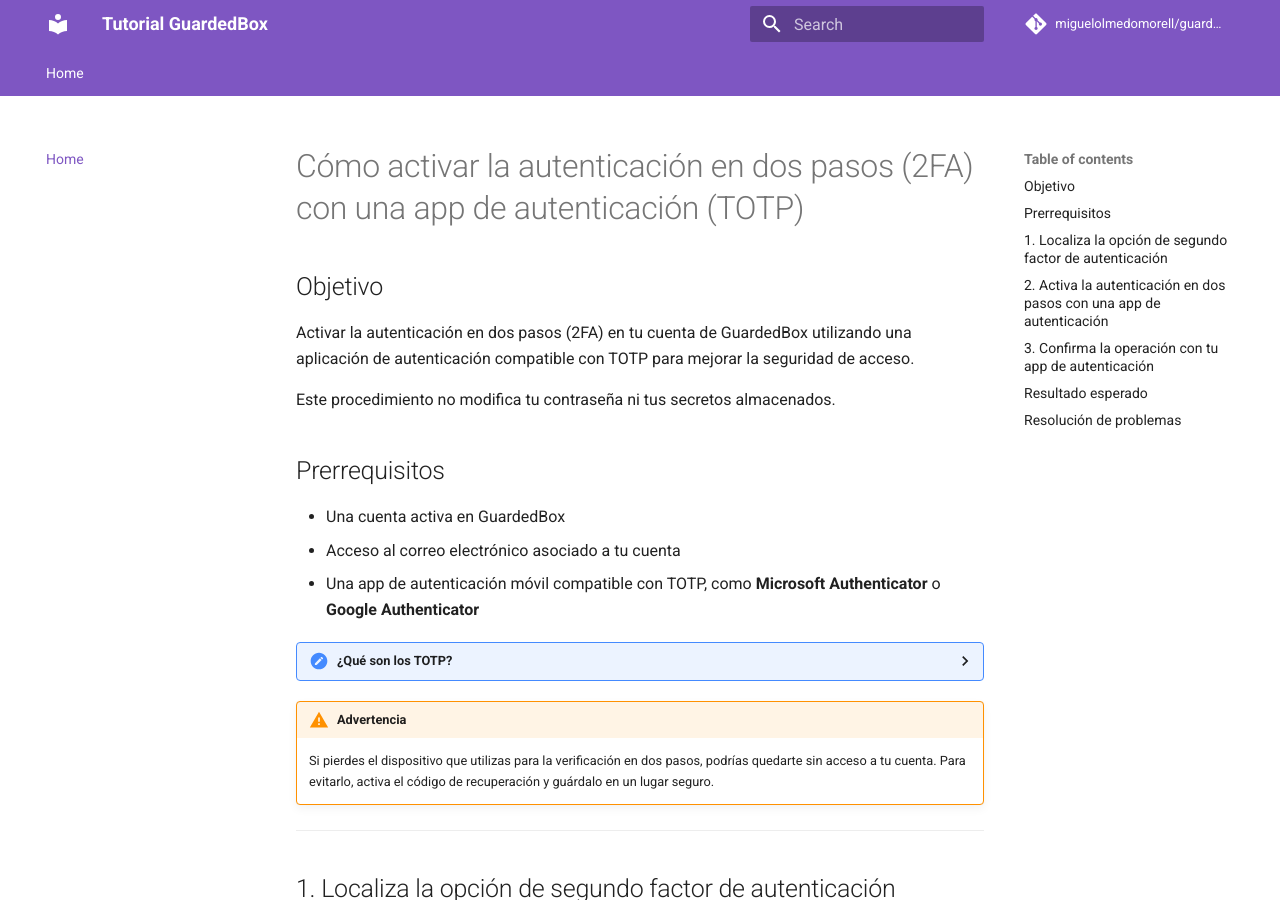
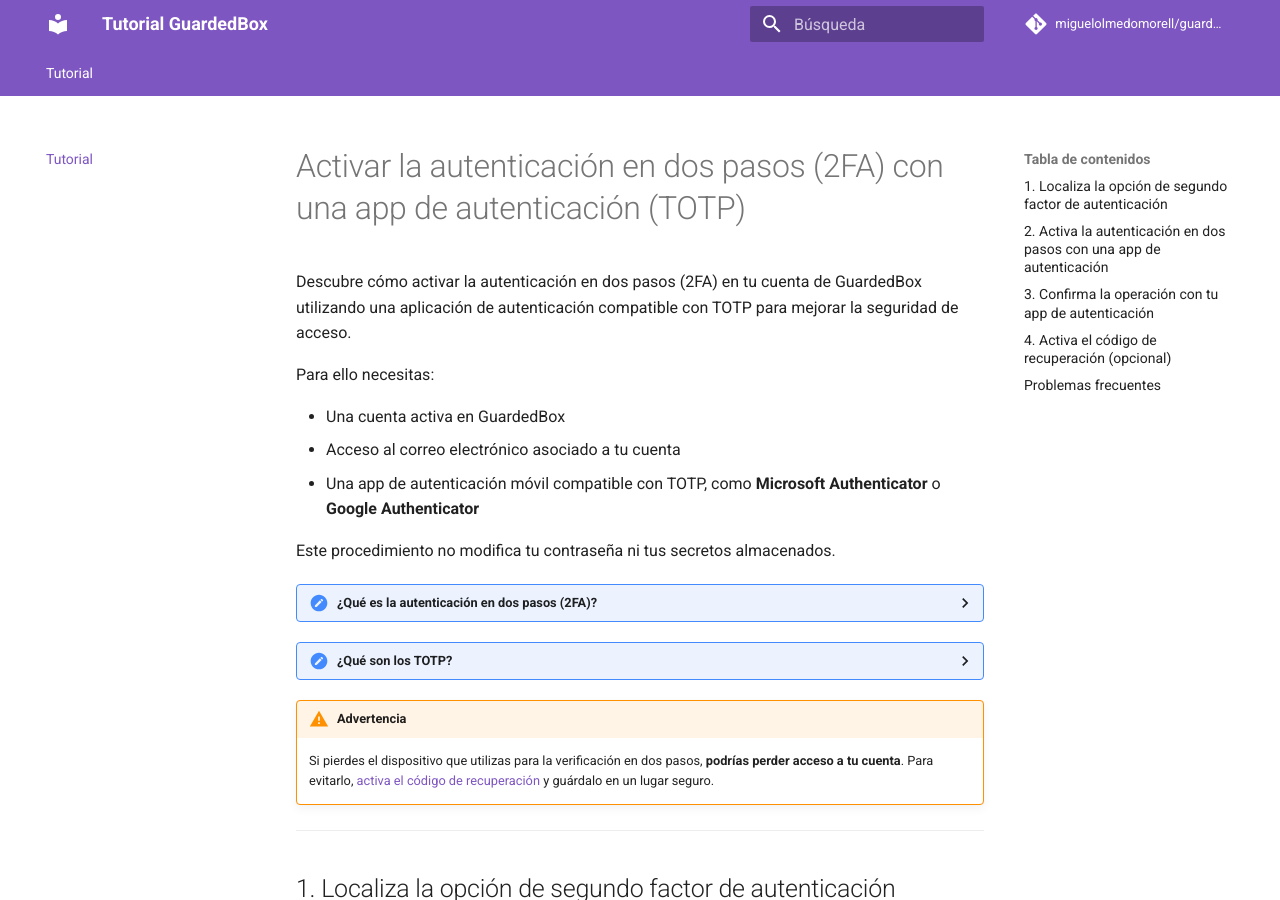
Before and after one commit to MiguelOlmedoMorell/guardedbox-test, an MkDocs documentation site: the page built from docs/index.md, in a window 1280 px wide and 900 px high. Built offline with MkDocs 1.6.1 and Material for MkDocs 9.7.7, drawn with Linux system fonts in a browser that asks for light colours; comment, search, counter and statistics services are not loaded; some of the changed text lies outside the part shown.

Commit message:
Second draft

```diff
--- a/docs/index.md
+++ b/docs/index.md
@@ -1,16 +1,22 @@
-# Cómo activar la autenticación en dos pasos (2FA) con una app de autenticación (TOTP)
+# Activar la autenticación en dos pasos (2FA) con una app de autenticación (TOTP)
 
-## Objetivo
+Descubre cómo activar la autenticación en dos pasos (2FA) en tu cuenta de GuardedBox utilizando una aplicación de autenticación compatible con TOTP para mejorar la seguridad de acceso.
 
-Activar la autenticación en dos pasos (2FA) en tu cuenta de GuardedBox utilizando una aplicación de autenticación compatible con TOTP para mejorar la seguridad de acceso.
-
-Este procedimiento no modifica tu contraseña ni tus secretos almacenados.
-
-## Prerrequisitos
+Para ello necesitas:
 
 - Una cuenta activa en GuardedBox
 - Acceso al correo electrónico asociado a tu cuenta
 - Una app de autenticación móvil compatible con TOTP, como **Microsoft Authenticator** o **Google Authenticator**
+
+Este procedimiento no modifica tu contraseña ni tus secretos almacenados.
+
+<details>
+<summary>¿Qué es la autenticación en dos pasos (2FA)?</summary>
+
+La verificación en dos pasos (2FA) añade una capa extra de seguridad al iniciar sesión. Al activarla, tendrás que introducir un código de verificación (que recibirás por email o en el móvil) cada vez que accedas a tu cuenta.
+
+Por defecto, GuardedBox usa tu email como segundo factor de verificación.
+</details>
 
 <details>
 <summary>¿Qué son los TOTP?</summary>
@@ -19,7 +25,7 @@ Los TOTP, o Time-based One-time Password, son códigos numéricos temporales que
 </details>
 
 !!! warning "Advertencia"
-    Si pierdes el dispositivo que utilizas para la verificación en dos pasos, podrías quedarte sin acceso a tu cuenta. Para evitarlo, activa el código de recuperación y guárdalo en un lugar seguro.
+    Si pierdes el dispositivo que utilizas para la verificación en dos pasos, **podrías perder acceso a tu cuenta**. Para evitarlo, [activa el código de recuperación](#codigo-recuperacion) y guárdalo en un lugar seguro.
 
 ---
 
@@ -28,32 +34,21 @@ Los TOTP, o Time-based One-time Password, son códigos numéricos temporales que
 1. Accede a tu cuenta de GuardedBox.
 2. Selecciona **Mi cuenta** en el panel de navegación.
 
-<img src="images/mi-cuenta.png" style="border: 1px solid #ccc;" alt="Sección Mi cuenta">
+    <img src="images/mi-cuenta.png" width="85%" style="border: 1px solid #ccc;" alt="Sección Mi cuenta">
 
 3. Desplázate hasta la sección **Segundo factor de autenticación (2FA)**.
 
 ---
 
-## 2. Activa la autenticación en dos pasos con una app de autenticación
+## 2. Activa la autenticación en dos pasos con una app de autenticación {#activar-autenticacion}
 
 1. Selecciona **Generar los códigos de acceso utilizando una app de autenticación (TOTP)**.
 
-<img src="images/2FA.png" style="border: 1px solid #ccc;" alt="Opción para generar los códigos de acceso utilizando una app de autenticación (TOTP)">
+    <img src="images/2FA.png" width="70%" style="border: 1px solid #ccc;" alt="Opción para generar los códigos de acceso utilizando una app de autenticación (TOTP)">
 
-1. Introduce la contraseña de tu cuenta de GuardedBox en la ventana emergente y selecciona **Continuar**.
+2. Introduce la contraseña de tu cuenta de GuardedBox en la ventana emergente y selecciona **Continuar**.
 
-<img src="images/confirmation.png" style="border: 1px solid #ccc;" alt="Ventana de confirmación">
-
-!!! tip "Consejo"
-    Después de activar la autenticación con app, te recomendamos generar un código de recuperación.
-
-<img src="images/codigo-recuperacion.png" style="border: 1px solid #ccc;" alt="Activar código de recuperación">
-
-<details>
-<summary>¿Qué es un código de recuperación?</summary>
-
-Un código de un solo uso que permite acceder a tu cuenta si no tienes disponible el dispositivo utilizado para la autenticación.
-</details>
+    <img src="images/confirmation.png" width="70%" style="border: 1px solid #ccc;" alt="Ventana de confirmación">
 
 ---
 
@@ -64,59 +59,85 @@ Un código de un solo uso que permite acceder a tu cuenta si no tienes disponibl
 3. Introduce el código generado por tu app de autenticación.
 4. Selecciona **Continuar**.
 
-<img src="images/codigo-qr.png" style="border: 1px solid #ccc;" alt="Ventana de confirmación">
+    <img src="images/codigo-qr.png" width="70%" style="border: 1px solid #ccc;" alt="Ventana de confirmación">
 
 !!! warning "Advertencia"
     El código generado por la app solo es válido durante unos segundos. Después se generará uno nuevo.
 
----
-
-## Resultado esperado
-
-GuardedBox mostrará una ventana de confirmación indicando que la configuración se ha completado correctamente.
+GuardedBox mostrará una ventana de confirmación indicando que la configuración se ha completado correctamente y enviará un correo electrónico confirmando el cambio en los ajustes.
 
 A partir de este momento:
 
 - Ya no recibirás códigos de acceso por email.
 - Cada inicio de sesión requerirá introducir un código temporal generado en tu app de autenticación.
 
+!!! tip "Consejo"
+    Después de activar la autenticación con app, te recomendamos [generar un código de recuperación](#codigo-recuperacion).
+
+## 4. Activa el código de recuperación (opcional) {#codigo-recuperacion}
+
+Un código de recuperación es un código de un solo uso que permite acceder a tu cuenta si no tienes disponible el dispositivo utilizado para la autenticación.
+
+1. Accede a **Mi cuenta** > **Segundo factor de autenticación (2FA)**.
+2. Activa la opción **Activar código de recuperación**.
+
+    <img src="images/codigo-recuperacion.png" width="70%" style="border: 1px solid #ccc;" alt="Activar código de recuperación">
+
+3. Introduce la contraseña de tu cuenta de GuardedBox en la ventana emergente.
+4. Selecciona **Continuar**.
+
+GuardedBox mostrará una ventana de confirmación con el código de recuperación y enviará un correo electrónico confirmando el cambio en los ajustes. Copia el código y guárdalo en un lugar seguro pero accesible.
+
+!!! warning "Advertencia"
+    - Si pierdes u olvidas el código de recuperación, puedes generar uno nuevo. El código anterior dejará de ser válido.
+    - Si usas el código de recuperación, se consumirá y se desactivará. Deberás crear uno nuevo para volver a tenerlo disponible.
+
 ---
 
-## Resolución de problemas
+## Problemas frecuentes
 
 !!! danger "No puedo escanear el código QR"
     Si no puedes escanear el código QR con tu app de autenticación:
 
-1. Selecciona **Ingresar clave de configuración** en tu app de autenticación.
-2. Rellena los datos (nombre de cuenta, clave secreta y tipo de clave).
-3. Introduce el código generado por tu app de autenticación.
-4. Selecciona **Continuar**.
+    1. Selecciona **Ingresar clave de configuración** en tu app de autenticación.
+    2. Rellena los datos (nombre de cuenta, clave secreta y tipo de clave).
+    3. Introduce el código generado por tu app de autenticación.
+    4. Selecciona **Continuar**.
 
 !!! danger "Quiero reconfigurar la autenticación en dos pasos con una app de autenticación"
     Para reconfigurar el segundo factor:
 
-1. Selecciona el icono de engranaje a la derecha de **Generar los códigos de acceso utilizando una app de autenticación (TOTP)**.
+    1. Selecciona el icono de engranaje a la derecha de **Generar los códigos de acceso utilizando una app de autenticación (TOTP)**.
 
-<img src="images/reconfigurar.png" style="border: 1px solid #ccc;" alt="Reconfigurar la autenticación en dos pasos con una app de autenticación">
+        <img src="images/reconfigurar.png" width="75%" style="border: 1px solid #ccc;" alt="Reconfigurar la autenticación en dos pasos con una app de autenticación">
 
-1. Repite el proceso desde el paso **2. Activa la autenticación en dos pasos con una app de autenticación**.
+    2. Repite el proceso desde el paso 2 de [Activa la autenticación en dos pasos con una app de autenticación](#activar-autenticacion).
 
 !!! danger "Quiero volver a utilizar el email como segundo factor de autenticación"
     Para volver a utilizar el email:
 
-1. Selecciona **Recibir los códigos de acceso por email**.
+    1. Selecciona **Recibir los códigos de acceso por email**.
 
-<img src="images/acceso_por_email.png" style="border: 1px solid #ccc;" alt="Recibir los códigos de acceso por email">
+        <img src="images/acceso_por_email.png" width="75%" style="border: 1px solid #ccc;" alt="Recibir los códigos de acceso por email">
 
-1. Introduce la contraseña de tu cuenta de GuardedBox en la ventana emergente.
-2. Selecciona **Continuar**.
+    2. Introduce la contraseña de tu cuenta de GuardedBox en la ventana emergente.
+    3. Selecciona **Continuar**.
 
-GuardedBox mostrará una ventana de confirmación indicando que la configuración se ha completado correctamente.
+    GuardedBox mostrará una ventana de confirmación indicando que la configuración se ha completado correctamente y enviará un correo electrónico confirmando el cambio en los ajustes.
 
-A partir de este momento:
+    A partir de este momento:
 
-- Ya no recibirás códigos de acceso a través de la app.
-- Cada inicio de sesión requerirá introducir un código temporal enviado a tu email.
+    - Ya no recibirás códigos de acceso a través de la app.
+    - Cada inicio de sesión requerirá introducir un código temporal enviado a tu email.
 
-!!! warning "Advertencia"
-    Si dejas de usar la app de autenticación, te recomendamos eliminar la clave de GuardedBox almacenada en la aplicación.
+    !!! warning "Advertencia"
+        Si dejas de usar la app de autenticación, te recomendamos eliminar la clave de GuardedBox almacenada en la aplicación.
+
+!!! danger "No recuerdo mi código de activación"
+    Para regenerar el código de activación:
+
+    1. Selecciona el icono de engranaje a la derecha de **Activar código de recuperación**.
+
+        <img src="images/regenerar.png" width="75%" style="border: 1px solid #ccc;" alt="Regenerar el código de recuperación">
+
+    2. Repite el proceso desde el paso 3 de [4. Activa el código de recuperación (opcional)](#codigo-recuperacion).
--- a/mkdocs.yml
+++ b/mkdocs.yml
@@ -8,6 +8,8 @@ edit_uri: edit/main/docs/
 
 theme:
   name: material
+  language: es
+  favicon: 'images/guardedbox_logo.jpg'
   features:
     - navigation.tabs
     - navigation.sections
@@ -24,8 +26,9 @@ markdown_extensions:
   - admonition
   - pymdownx.details
   - pymdownx.superfences
+  - attr_list
   - pymdownx.highlight:
       anchor_linenums: true
 
 nav:
-  - Home: index.md
+  - Tutorial: index.md
```
Also changed, not shown: docs/images/2FA.png, docs/images/acceso_por_email.png, docs/images/codigo-qr.png, docs/images/codigo-recuperacion.png, docs/images/guardedbox_logo.jpg (added), docs/images/mi-cuenta.png, docs/images/reconfigurar.png, docs/images/regenerar.png (added), 1 other file.
